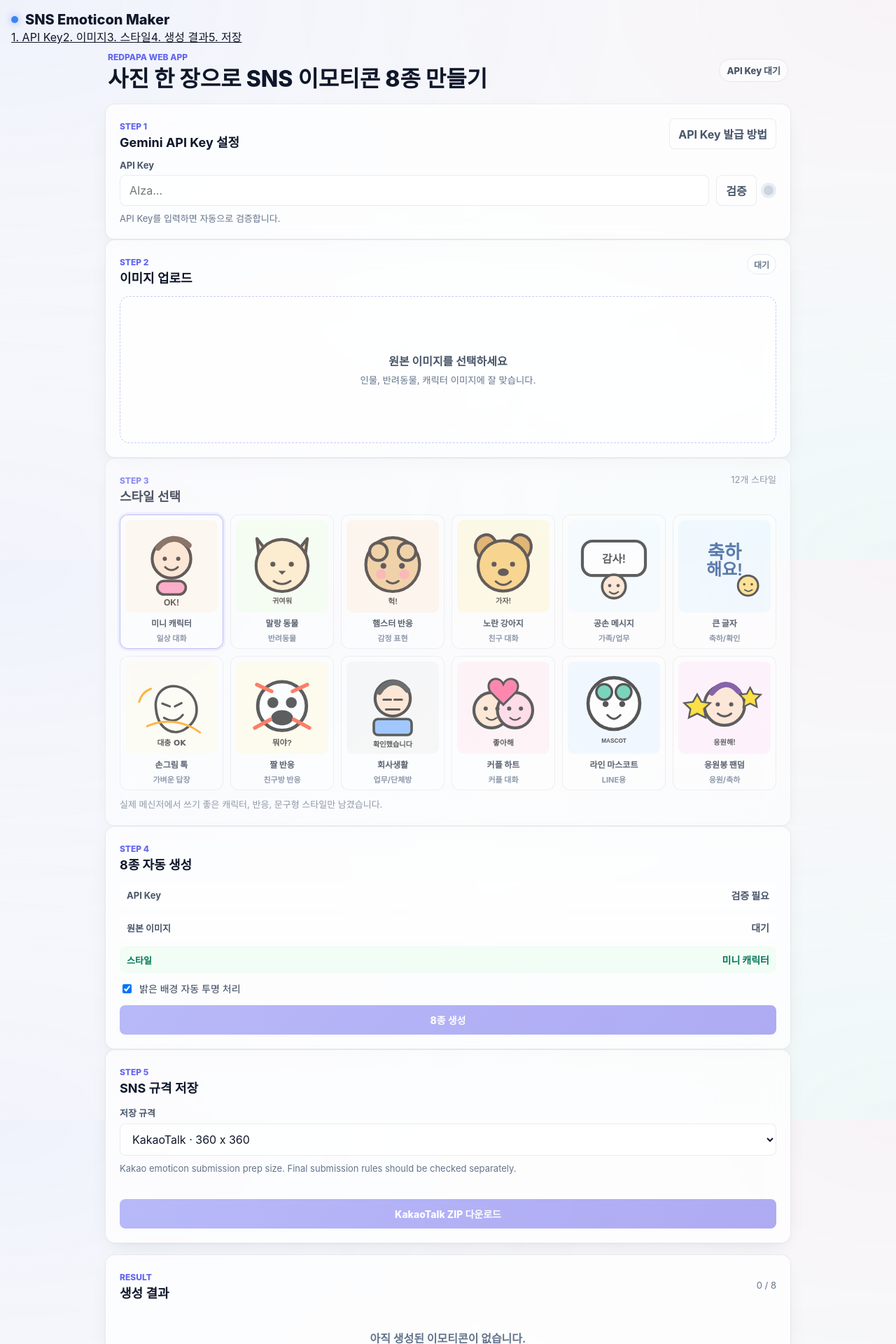
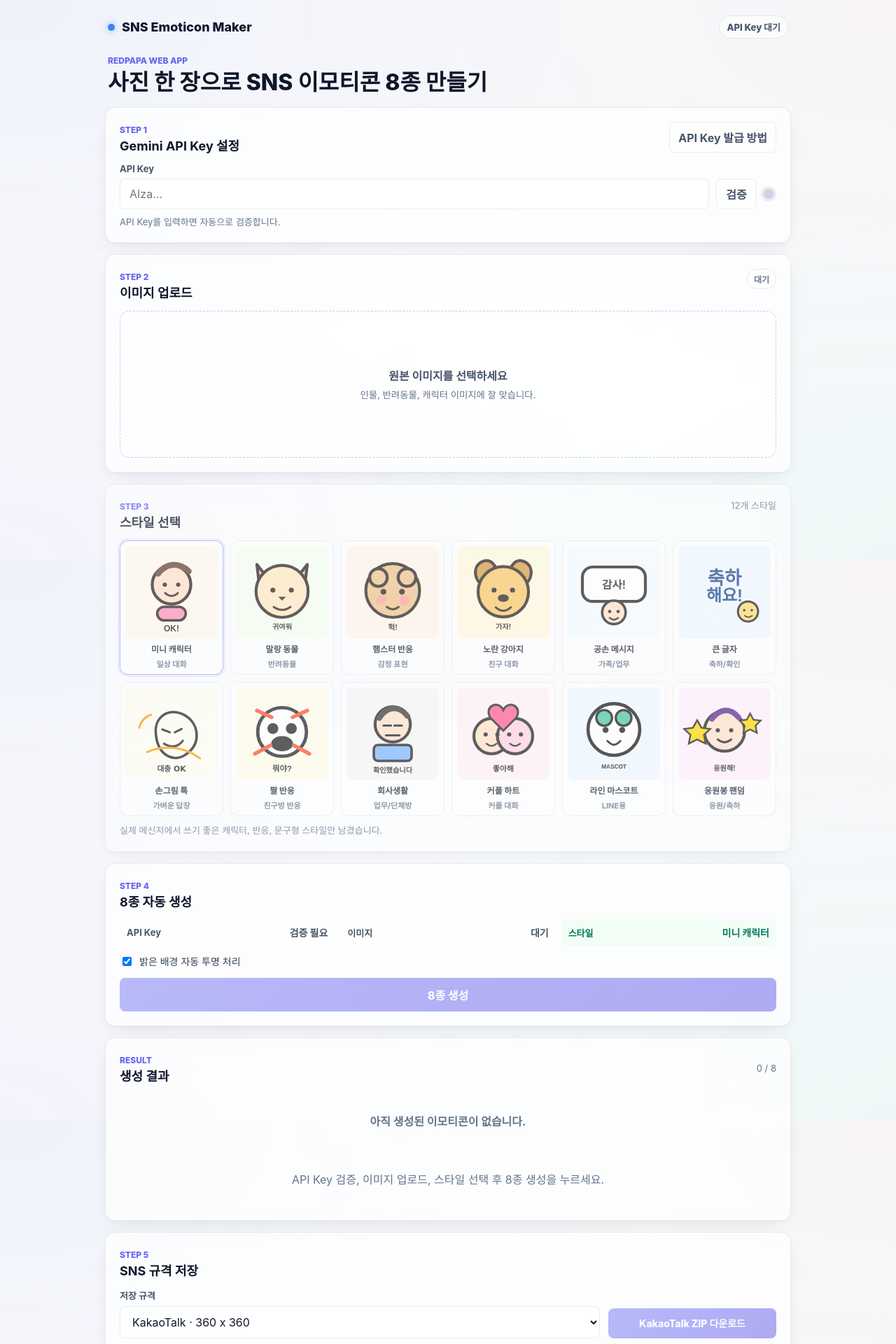
Before and after one commit to REDPAPA1000/sns_emoticon_maker, a Next.js app: page / in a window 1280 px wide. Shown: the top 1920 px of the page at 70% size. Built offline with nearby package versions, Linux system fonts and the light colour scheme.

Commit message:
Make emoticon workflow mobile first

```diff
--- a/app/page.tsx
+++ b/app/page.tsx
@@ -124,39 +124,28 @@ export default function Home() {
 
   const readiness = [
     { label: 'API Key', value: apiKeyStatus === 'valid' ? '유효' : '검증 필요', ready: apiKeyStatus === 'valid' },
-    { label: '원본 이미지', value: image ? '업로드 완료' : '대기', ready: Boolean(image) },
+    { label: '이미지', value: image ? '업로드 완료' : '대기', ready: Boolean(image) },
     { label: '스타일', value: selectedStyle.name, ready: Boolean(selectedStyle) }
   ];
 
   return (
     <main className="app-shell">
-      <aside className="sidebar">
-        <div className="brand">
+      <section className="workspace">
+        <header className="topbar">
+          <div className="brand inline-brand">
             <span className="brand-dot" />
             <span>SNS Emoticon Maker</span>
-        </div>
-        <nav className="side-steps" aria-label="작업 단계">
-          <a href="#key">1. API Key</a>
-          <a href="#source">2. 이미지</a>
-          <a href="#style">3. 스타일</a>
-          <a href="#result">4. 생성 결과</a>
-          <a href="#export">5. 저장</a>
-        </nav>
-      </aside>
-
-      <section className="workspace">
-        <header className="topbar">
-          <div>
-            <span className="page-kicker">REDPAPA WEB APP</span>
-            <h1>사진 한 장으로 SNS 이모티콘 8종 만들기</h1>
           </div>
           <span className={`status-badge ${apiKeyStatus}`}>
             API Key {apiKeyStatus === 'valid' ? '유효' : apiKeyStatus === 'invalid' ? '실패' : apiKeyStatus === 'checking' ? '검증 중' : '대기'}
           </span>
         </header>
 
-        <div className="workflow-grid">
-          <div className="workflow-main">
+        <section className="page-title">
+          <span className="page-kicker">REDPAPA WEB APP</span>
+          <h1>사진 한 장으로 SNS 이모티콘 8종 만들기</h1>
+        </section>
+
         <div id="key">
           <ApiKeyBox onChange={setApiKey} onStatusChange={setApiKeyStatus} />
         </div>
@@ -178,9 +167,7 @@ export default function Home() {
             실제 메신저에서 쓰기 좋은 캐릭터, 반응, 문구형 스타일만 남겼습니다.
           </p>
         </section>
-          </div>
 
-          <aside className="result-column">
         <section className="panel action-panel">
           <div className="panel-header">
             <div>
@@ -188,7 +175,7 @@ export default function Home() {
               <h2>8종 자동 생성</h2>
             </div>
           </div>
-              <div className="summary-list">
+          <div className="summary-list compact-summary">
             {readiness.map((item) => (
               <span className={item.ready ? 'ready' : ''} key={item.label}>
                 <b>{item.label}</b>
@@ -200,7 +187,7 @@ export default function Home() {
             <input type="checkbox" checked={removeLightBg} onChange={(event) => setRemoveLightBg(event.target.checked)} />
             <span>밝은 배경 자동 투명 처리</span>
           </label>
-              <button className="btn full" disabled={!canGenerate} onClick={generateSet}>
+          <button className="btn full primary-action" disabled={!canGenerate} onClick={generateSet}>
             {batchLoading ? '생성 중...' : '8종 생성'}
           </button>
           {batchProgress && (
@@ -211,32 +198,6 @@ export default function Home() {
           )}
           {error && <p className="small error-text">{error}</p>}
         </section>
-
-            <section id="export" className="panel export-panel">
-              <div className="panel-header">
-                <div>
-                  <span className="step-label">STEP 5</span>
-                  <h2>SNS 규격 저장</h2>
-                </div>
-              </div>
-              <label className="input-label" htmlFor="platform-select">저장 규격</label>
-              <select
-                id="platform-select"
-                className="input"
-                value={selectedPlatformId}
-                onChange={(event) => setSelectedPlatformId(event.target.value)}
-              >
-                {PLATFORMS.map((platform) => (
-                  <option key={platform.id} value={platform.id}>{platform.name} · {platform.size}</option>
-                ))}
-              </select>
-              <p className="small platform-note">{selectedPlatform.note}</p>
-              <button className="btn full" disabled={setResults.length === 0 || batchLoading || exportLoading} onClick={downloadPlatformSet}>
-                {exportLoading ? 'ZIP 생성 중...' : `${selectedPlatform.name} ZIP 다운로드`}
-              </button>
-            </section>
-          </aside>
-        </div>
 
         <section id="result" className="panel results-panel">
           <div className="panel-header result-tools">
@@ -265,6 +226,33 @@ export default function Home() {
             )}
           </div>
         </section>
+
+        <section id="export" className="panel export-panel">
+          <div className="panel-header">
+            <div>
+              <span className="step-label">STEP 5</span>
+              <h2>SNS 규격 저장</h2>
+            </div>
+          </div>
+          <div className="export-controls">
+            <label>
+              <span className="input-label">저장 규격</span>
+              <select
+                className="input"
+                value={selectedPlatformId}
+                onChange={(event) => setSelectedPlatformId(event.target.value)}
+              >
+                {PLATFORMS.map((platform) => (
+                  <option key={platform.id} value={platform.id}>{platform.name} · {platform.size}</option>
+                ))}
+              </select>
+            </label>
+            <button className="btn full" disabled={setResults.length === 0 || batchLoading || exportLoading} onClick={downloadPlatformSet}>
+              {exportLoading ? 'ZIP 생성 중...' : `${selectedPlatform.name} ZIP 다운로드`}
+            </button>
+          </div>
+          <p className="small platform-note">{selectedPlatform.note}</p>
+        </section>
       </section>
     </main>
   );
```
Lines whose indentation alone changed are shown as unchanged.
